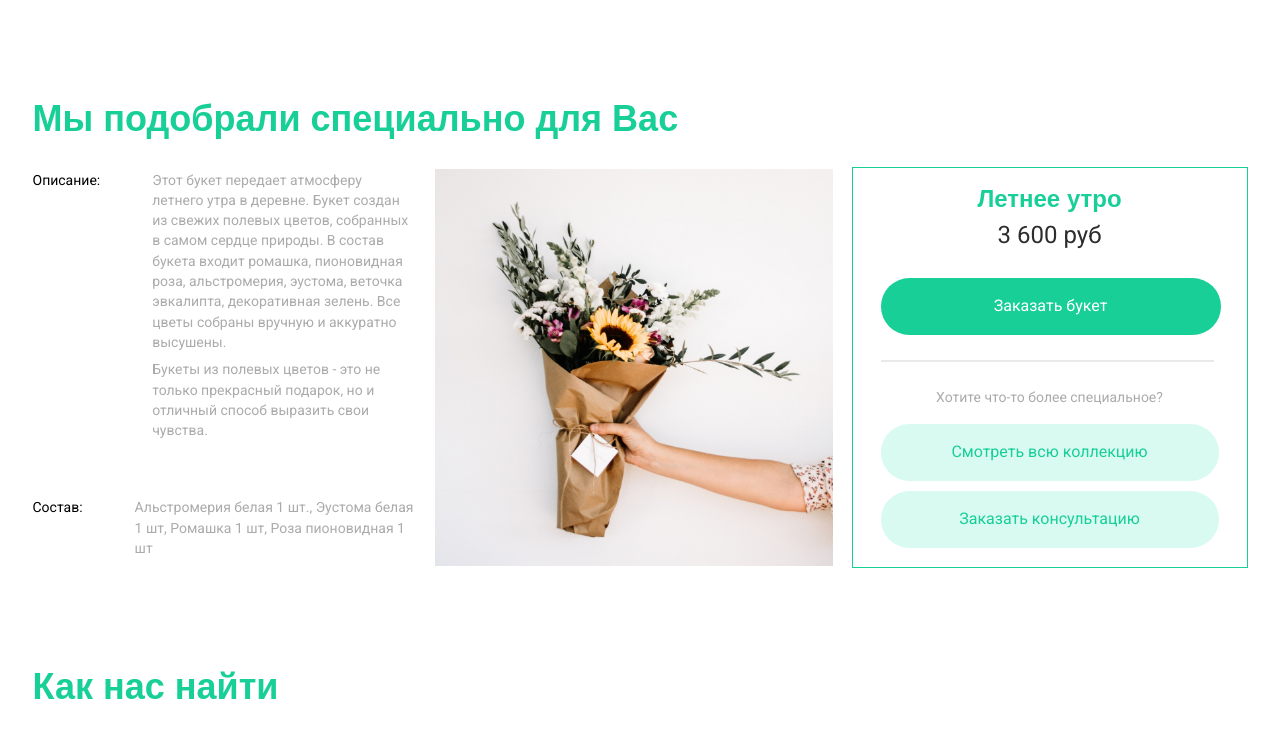
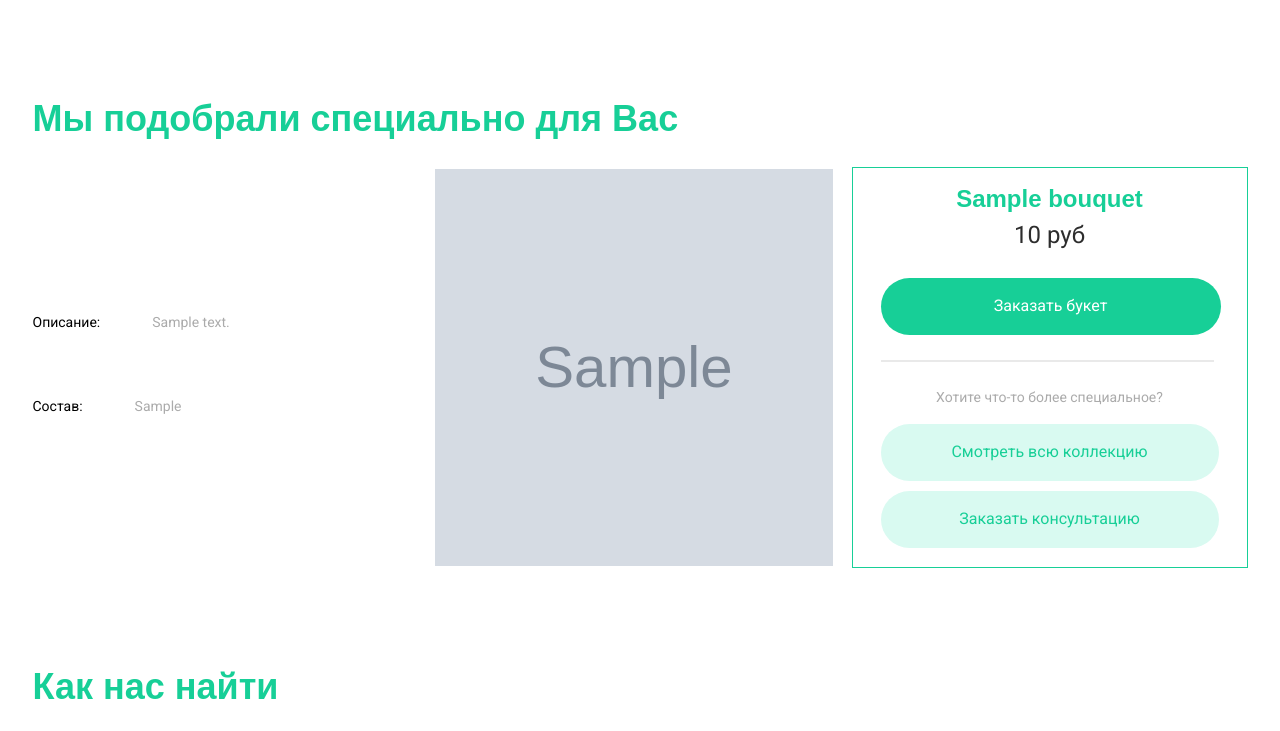
Before and after one commit to MaksimOboznyi/FlowerShops, a Django app: page /result/ in a window 1280 px wide. Shown: the part 50-781 px from the top of the page. Run offline with Django 4.2, Linux system fonts and the light colour scheme; tables that the repository leaves empty hold one stand-in row (values such as "Sample post"); grey boxes marked "Sample" are stand-in pictures; some web fonts are replaced.

Commit message:
feat(quiz): match bouquet by event and budget from quiz session

```diff
--- a/app/views.py
+++ b/app/views.py
@@ -1,59 +1,96 @@
-from django.shortcuts import render, redirect
+import random
+
+from django.shortcuts import render, redirect, get_object_or_404
+
 from .models import Bouquet
-from django.shortcuts import get_object_or_404
+
+
+BUDGET_PRICE_RANGES = {
+    'low': (0, 1000),
+    'medium': (1000, 5000),
+    'high': (5000, None),
+}
+
+QUIZ_TO_OCCASION_SLUG = {
+    'wedding': 'svadba',
+    'birthday': 'den-rozhdeniya',
+    'no_reason': 'bez-povoda',
+}
+
+
+def pick_bouquet_for_quiz(quiz_event, quiz_budget):
+    available = Bouquet.objects.filter(is_active=True)
+
+    occasion_slug = QUIZ_TO_OCCASION_SLUG.get(quiz_event)
+    matched_by_occasion = available.filter(occasion__slug=occasion_slug) if occasion_slug else available
+
+    price_range = BUDGET_PRICE_RANGES.get(quiz_budget)
+    if price_range:
+        low, high = price_range
+        matched = matched_by_occasion.filter(price__gte=low)
+        if high is not None:
+            matched = matched.filter(price__lt=high)
+    else:
+        matched = matched_by_occasion
+
+    bouquets = list(matched)
+    if bouquets:
+        return random.choice(bouquets)
+
+    relaxed = list(matched_by_occasion)
+    if relaxed:
+        return random.choice(relaxed)
+
+    return available.order_by('?').first()
+
 
 def index(request):
-    recommended_bouquets = Bouquet.objects.filter(
-        is_active=True
-    ).order_by('?')[:3]
+    recommended_bouquets = Bouquet.objects.filter(is_active=True).order_by('?')[:3]
+    return render(request, 'index.html', {'recommended_bouquets': recommended_bouquets})
 
-    context = {
-        'recommended_bouquets': recommended_bouquets,
-    }
-    return render(request, 'index.html', context)
 
 def catalog(request):
     bouquets = Bouquet.objects.filter(is_active=True).select_related('occasion')
     return render(request, 'catalog.html', {'bouquets': bouquets})
 
+
 def bouquet_detail(request, slug):
     bouquet = get_object_or_404(Bouquet, slug=slug, is_active=True)
     return render(request, 'card.html', {'bouquet': bouquet})
 
+
 def card(request):
     return render(request, 'card.html')
+
 
 def consultation(request):
     return render(request, 'consultation.html')
 
+
 def order_step(request):
     return render(request, 'order-step.html')
+
 
 def order(request):
     return render(request, 'order.html')
 
+
 def quiz(request):
     if request.method == 'POST':
-        event = request.POST.get('event')
-        request.session['event'] = event
+        request.session['event'] = request.POST.get('event')
         return redirect('quiz-step')
-
-    return render(request, "quiz.html")
+    return render(request, 'quiz.html')
 
 
 def quiz_step(request):
     if request.method == 'POST':
-        budget = request.POST.get('budget')
-        request.session['budget'] = budget
+        request.session['budget'] = request.POST.get('budget')
         return redirect('result')
     return render(request, 'quiz-step.html')
 
+
 def result(request):
-    event = request.session.get('event')
-    budget = request.session.get('budget')
-
-    context = {
-        'event': event,
-        'budget': budget,
-    }
-    return render(request, 'result.html', context)
+    quiz_event = request.session.get('event')
+    quiz_budget = request.session.get('budget')
+    bouquet = pick_bouquet_for_quiz(quiz_event, quiz_budget)
+    return render(request, 'result.html', {'bouquet': bouquet})
--- a/templates/result.html
+++ b/templates/result.html
@@ -27,34 +27,27 @@
 		<div class="container">
 			<div class="result p100">
 				<div class="title">Мы подобрали специально для Вас</div>
+				{% if bouquet %}
 				<div class="result__block ficb">
 					<div class="result__elems">
 						<div class="card__elems ">
 							<span class="card__elems_intro">Описание:</span>
 							<div class="card__items">
-								<p class="card__items_text card__items_text__first">
-									Этот букет передает атмосферу летнего утра в деревне. Букет создан из свежих полевых цветов, собранных в самом сердце природы. В состав букета входит ромашка, пионовидная роза, альстромерия, эустома, веточка эвкалипта, декоративная зелень. Все цветы собраны вручную и аккуратно высушены.
-								</p>
-								<p class="card__items_text">
-									Букеты из полевых цветов - это не только прекрасный подарок, но и отличный способ выразить свои чувства.
-								</p>
+								<p class="card__items_text card__items_text__first">{{ bouquet.description }}</p>
 							</div>
 						</div>
 						<div class="card__elems ">
 							<span class="card__elems_intro">Состав:</span>
 							<div class="card__items">
-								<p class="card__items_text card__items_text__first">
-									Альстромерия белая 1 шт., Эустома белая 1 шт, Ромашка 1 шт, Роза пионовидная 1 шт
-								</p>
-
+								<p class="card__items_text card__items_text__first">{{ bouquet.composition }}</p>
 							</div>
 						</div>
 					</div>
-					<img src="{% static 'img/cardImg.jpg' %}" alt="result Img" class="result__block_img">
+					<img src="{{ bouquet.image.url }}" alt="{{ bouquet.title }}" class="result__block_img">
 					<div class="result__items">
-						<div class="title result__items_title">Летнее утро</div>
-						<div class="result__items_price">3 600 руб</div>
-						<button class="btn result__items_btn">Заказать букет</button>
+						<div class="title result__items_title">{{ bouquet.title }}</div>
+						<div class="result__items_price">{{ bouquet.price }} руб</div>
+						<button class="btn result__items_btn" onclick='window.location.href="{% url 'order' %}"'>Заказать букет</button>
 						<hr class="result__items_line" />
 						<div class="result__items_intro">Хотите что-то более специальное?</div>
 						<div class="result__items_block">
@@ -63,6 +56,13 @@
 						</div>
 					</div>
 				</div>
+				{% else %}
+				<p class="card__items_text">К сожалению, подходящий букет не нашёлся. Оставьте заявку на консультацию — флорист перезвонит и подберёт для вас что-то особенное.</p>
+				<div class="result__items_block">
+					<button class="btn largeBtn result__items_block__btn" onclick='window.location.href="{% url 'consultation' %}"'>Заказать консультацию</button>
+					<button class="btn largeBtn result__items_block__btn" onclick='window.location.href="{% url 'catalog' %}"'>Смотреть всю коллекцию</button>
+				</div>
+				{% endif %}
 			</div>
 		</div>
 	</section>
```
